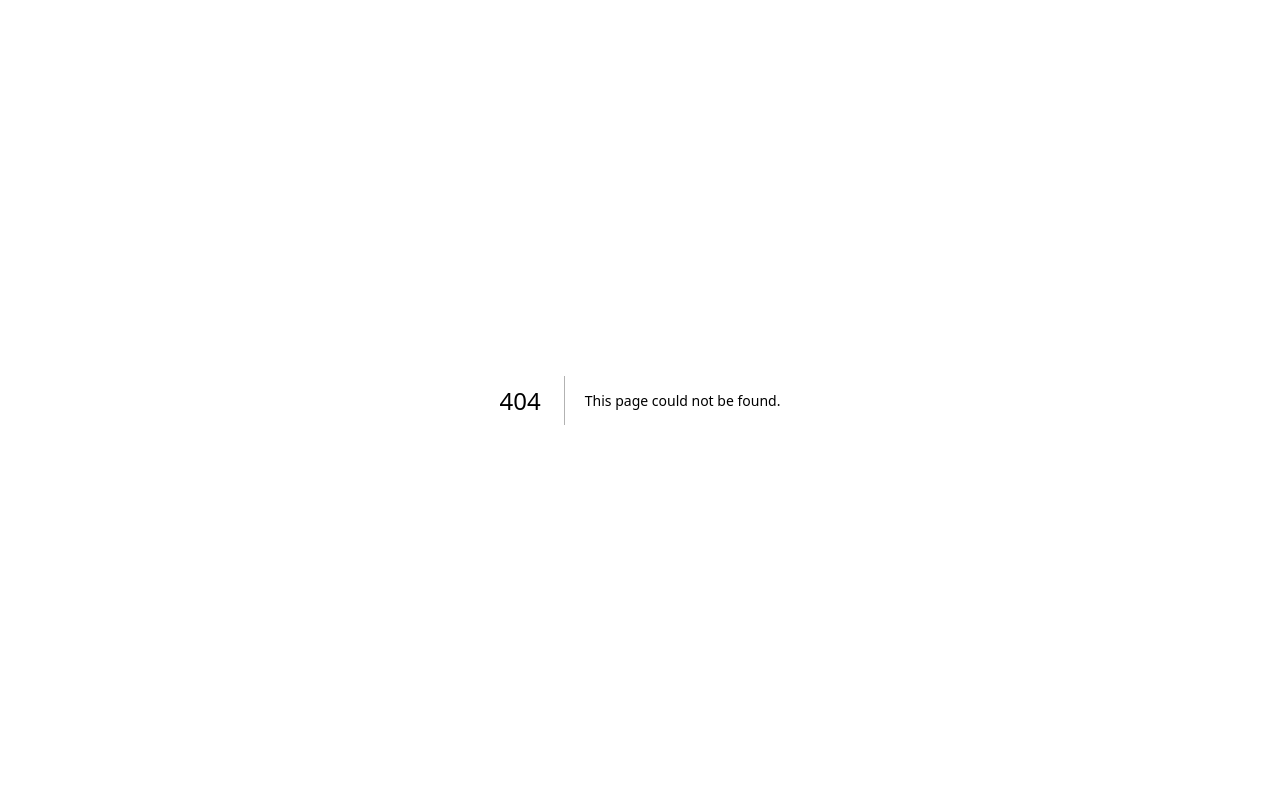
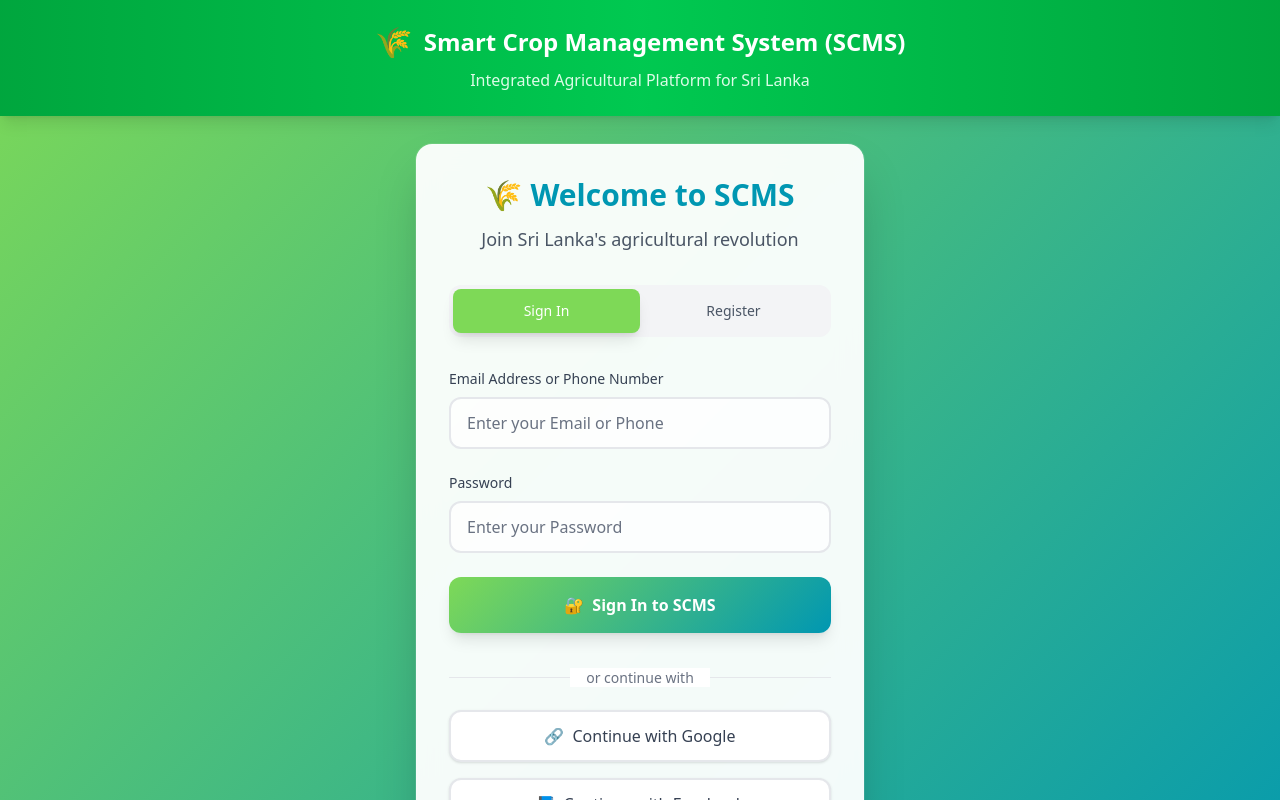
Before and after one commit to CharithManaujayaMUTEC/scmp1.0, a Next.js app: page /login in a window 1280 px wide. Before the commit this address had no page. Shown: the top 800 px of the page. Built offline with nearby package versions, Linux system fonts and the light colour scheme.

Commit message:
Create login page

```diff
--- /dev/null
+++ b/app/login/page.tsx
@@ -0,0 +1,204 @@
+'use client'
+import { useState, ChangeEvent, MouseEvent, JSX } from 'react'
+
+interface FormData {
+  email: string
+  password: string
+}
+
+type TabType = 'signin' | 'register'
+
+export default function SCMSLogin(): JSX.Element {
+  const [activeTab, setActiveTab] = useState<TabType>('signin')
+  const [formData, setFormData] = useState<FormData>({
+    email: '',
+    password: ''
+  })
+
+  const handleChange = (e: ChangeEvent<HTMLInputElement>): void => {
+    setFormData({
+      ...formData,
+      [e.target.name]: e.target.value
+    })
+  }
+
+  const handleSubmit = (e: MouseEvent<HTMLButtonElement>): void => {
+    e.preventDefault()
+    console.log('Login attempt:', formData)
+  }
+
+  const handleSocialLogin = (provider: string): void => {
+    console.log(`${provider} login clicked`)
+  }
+
+  const handleForgotPassword = (): void => {
+    console.log('Forgot password clicked')
+  }
+
+  const handleContactSupport = (): void => {
+    console.log('Contact support clicked')
+  }
+
+  return (
+    <div
+      className="min-h-screen flex items-center justify-center p-4"
+      style={{
+        background: 'linear-gradient(135deg, #7ed957 0%, #0097b2 100%)'
+      }}
+    >
+      {/* Full Header spanning across */}
+      <div className="absolute top-0 left-0 right-0 bg-gradient-to-r from-green-600 via-green-500 to-green-600 p-6 text-center text-white shadow-lg">
+        <div className="flex items-center justify-center mb-2">
+          <span className="text-3xl mr-3">🌾</span>
+          <h1 className="text-2xl font-bold">Smart Crop Management System (SCMS)</h1>
+        </div>
+        <p className="text-green-100 text-base">Integrated Agricultural Platform for Sri Lanka</p>
+      </div>
+
+      {/* Shadow Box Container */}
+      <div className="w-full max-w-md mt-32 mb-8">
+        <div
+          className="bg-white/95 backdrop-blur-md rounded-2xl p-8 shadow-2xl border border-white/20"
+          style={{
+            boxShadow: '0 25px 50px -12px rgba(0, 0, 0, 0.25), 0 0 0 1px rgba(255, 255, 255, 0.1)'
+          }}
+        >
+          {/* Welcome Section */}
+          <div className="text-center mb-8">
+            <h2 className="text-3xl font-bold mb-3" style={{ color: '#0097b2' }}>
+              <span className="mr-2">🌾</span>
+              Welcome to SCMS
+            </h2>
+            <p className="text-gray-600 text-lg">Join Sri Lanka's agricultural revolution</p>
+          </div>
+
+          {/* Tab Navigation */}
+          <div className="flex bg-gray-100 rounded-xl p-1 mb-8">
+            <button
+              onClick={() => setActiveTab('signin')}
+              className={`flex-1 py-3 px-4 rounded-lg text-sm font-medium transition-all duration-300 ${
+                activeTab === 'signin'
+                  ? 'text-white shadow-lg'
+                  : 'text-gray-600 hover:text-gray-900'
+              }`}
+              style={{
+                background: activeTab === 'signin' ? '#7ed957' : 'transparent'
+              }}
+            >
+              Sign In
+            </button>
+            <button
+              onClick={() => setActiveTab('register')}
+              className={`flex-1 py-3 px-4 rounded-lg text-sm font-medium transition-all duration-300 ${
+                activeTab === 'register'
+                  ? 'text-white shadow-lg'
+                  : 'text-gray-600 hover:text-gray-900'
+              }`}
+              style={{
+                background: activeTab === 'register' ? '#7ed957' : 'transparent'
+              }}
+            >
+              Register
+            </button>
+          </div>
+
+          {/* Login Form */}
+          <div className="space-y-6">
+            <div>
+              <label className="block text-gray-700 text-sm font-medium mb-2">
+                Email Address or Phone Number
+              </label>
+              <input
+                type="text"
+                name="email"
+                value={formData.email}
+                onChange={handleChange}
+                placeholder="Enter your Email or Phone"
+                className="w-full px-4 py-3 rounded-xl border-2 border-gray-200 text-gray-900 placeholder-gray-500 focus:outline-none focus:border-opacity-100 transition-all duration-300"
+                style={{
+                  focusBorderColor: '#0097b2',
+                  background: 'rgba(255, 255, 255, 0.8)'
+                }}
+                onFocus={(e) => e.target.style.borderColor = '#0097b2'}
+                onBlur={(e) => e.target.style.borderColor = '#e5e7eb'}
+              />
+            </div>
+
+            <div>
+              <label className="block text-gray-700 text-sm font-medium mb-2">
+                Password
+              </label>
+              <input
+                type="password"
+                name="password"
+                value={formData.password}
+                onChange={handleChange}
+                placeholder="Enter your Password"
+                className="w-full px-4 py-3 rounded-xl border-2 border-gray-200 text-gray-900 placeholder-gray-500 focus:outline-none focus:border-opacity-100 transition-all duration-300"
+                style={{
+                  background: 'rgba(255, 255, 255, 0.8)'
+                }}
+                onFocus={(e) => e.target.style.borderColor = '#0097b2'}
+                onBlur={(e) => e.target.style.borderColor = '#e5e7eb'}
+              />
+            </div>
+
+            <button
+              onClick={handleSubmit}
+              className="w-full text-white font-semibold py-4 px-4 rounded-xl transition-all duration-300 flex items-center justify-center shadow-lg transform hover:scale-105 hover:shadow-xl"
+              style={{
+                background: 'linear-gradient(135deg, #7ed957 0%, #0097b2 100%)'
+              }}
+            >
+              <span className="mr-2">🔐</span>
+              Sign In to SCMS
+            </button>
+          </div>
+
+          {/* Divider */}
+          <div className="my-8 text-center">
+            <span className="text-gray-500 text-sm bg-white px-4">or continue with</span>
+            <div className="border-t border-gray-200 -mt-3 -z-10"></div>
+          </div>
+
+          {/* Social Login Options */}
+          <div className="space-y-4">
+            <button
+              onClick={() => handleSocialLogin('Google')}
+              className="w-full bg-white border-2 border-gray-200 hover:border-gray-300 text-gray-700 font-medium py-3 px-4 rounded-xl transition-all duration-300 flex items-center justify-center shadow-sm hover:shadow-md"
+            >
+              <span className="mr-2">🔗</span>
+              Continue with Google
+            </button>
+
+            <button
+              onClick={() => handleSocialLogin('Facebook')}
+              className="w-full bg-white border-2 border-gray-200 hover:border-gray-300 text-gray-700 font-medium py-3 px-4 rounded-xl transition-all duration-300 flex items-center justify-center shadow-sm hover:shadow-md"
+
+            >
+              <span className="mr-2">📘</span>
+              Continue with Facebook
+            </button>
+          </div>
+
+          {/* Footer Links */}
+          <div className="mt-8 text-center space-y-3">
+            <button
+              onClick={handleForgotPassword}
+              className="block w-full text-sm font-medium transition-colors duration-300 hover:underline"
+              style={{ color: '#0097b2' }}
+            >
+              Forgot Your Password?
+            </button>
+            <button
+              onClick={handleContactSupport}
+              className="text-gray-600 hover:text-gray-800 text-sm transition-colors duration-300"
+            >
+              Need help? <span className="underline font-medium" style={{ color: '#0097b2' }}>Contact Support</span>
+            </button>
+          </div>
+        </div>
+      </div>
+    </div>
+  )
+}
```
